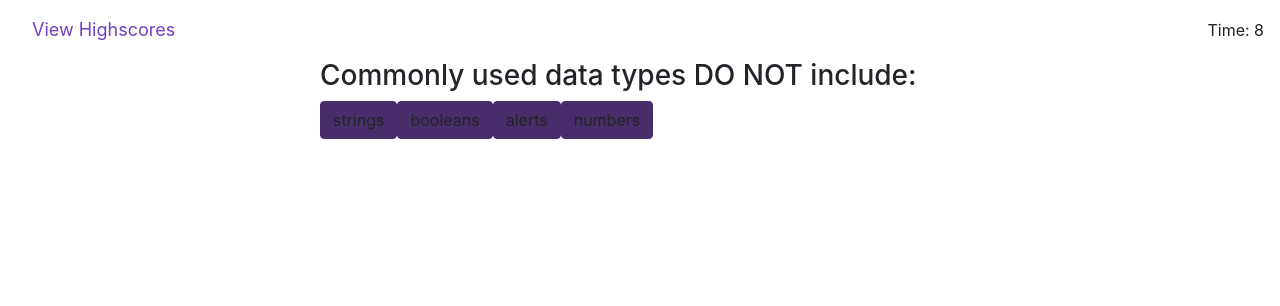
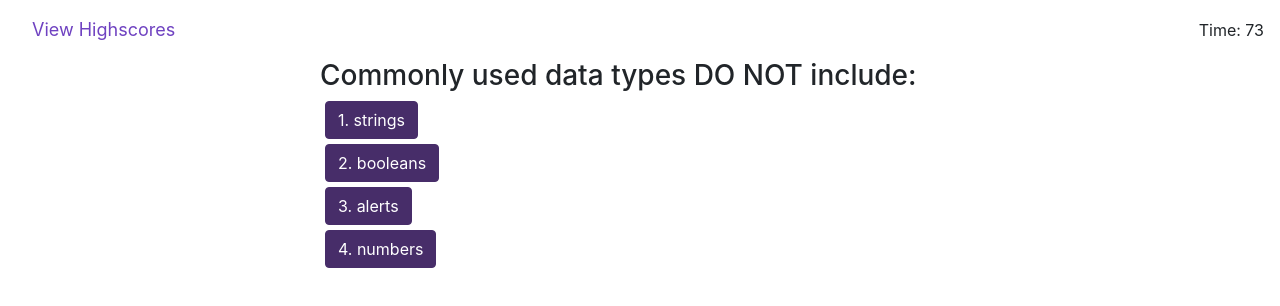
Before and after one commit to thedanitor/JavaScript_Quiz, a plain HTML site: page index.html in a window 1280 px wide. Both pictures are taken after a click on the button "Start Quiz". Drawn offline with nearby package versions, Linux system fonts and the light colour scheme.

Commit message:
Set button styles, added all questions to questionList array.

```diff
--- a/script.js
+++ b/script.js
@@ -2,44 +2,62 @@ var startButton = document.getElementById("start-quiz");
 var cardBodyEl = document.querySelector(".card-body");
 var start = document.getElementById("start-screen");
 var firstQ = document.getElementById("firstQuestion");
-var q1 = document.getElementById("question");
+var currQuest = document.getElementById("question");
 var choiceEl = document.getElementById("questionChoice");
+var time = 75;
+var questionIndex = 0;
 
 var questionList = [
-    {
-      title: "Commonly used data types DO NOT include:",
-      choices: ["strings", "booleans", "alerts", "numbers"],
-      answer: "alerts"
-    },
+    //question 1
     {
         title: "Commonly used data types DO NOT include:",
-        choices: ["strings", "booleans", "alerts", "numbers"],
-        answer: "alerts"
-      }
+        choices: ["1. strings", "2. booleans", "3. alerts", "4. numbers"],
+        answer: "1. alerts"
+    },
+    //question 2
+    {
+        title: "The condition of an if / else statement is enclosed within ___.",
+        choices: ["1. quotes", "2. curly brackets", "3. parentheses", "4. square brackets"],
+        answer: "2. curly brackets"
+    },
+    //question 3
+    {
+        title: "Arrays in JavaScript can be used to store ___.",
+        choices: ["1. numbers and strings", "2. other arrays", "3. booleans", "4. all of the above"],
+        answer: "4. all of the above"
+    },
+    //question 4
+    {
+        title: "String values must be enclosed with ___ when being assigned to variables.",
+        choices: ["1. commas", "2. curly brackets", "3. quotes", "4. parentheses"],
+        answer: "3. quotes"
+    },
+    //question 5
+    {
+        title: "A very useful tool used during development and debugging for printing content to the debugger is:",
+        choices: ["1. JavaScript", "2. terminal / bash", "3. for loops", "4. console.log"],
+        answer: "4. console.log"
+    }
 ]
-var questionIndex = 0;
+
 
 function populateQuestion () {
     var currentQuestion = questionList[questionIndex];
-    console.log(currentQuestion);
+    // console.log(currentQuestion);
 
-    q1.textContent = currentQuestion.title;
-    // choice.innerHTML = "";
-
-
+    currQuest.textContent = currentQuestion.title;
 
     currentQuestion.choices.forEach(function(choice,i){
         //create button
         var qChoice = document.createElement("button");
         // set value of button to choice
         qChoice.setAttribute("value", choice);
-        qChoice.setAttribute("class", "btn");
+        // set class of button to apply CSS styles
+        qChoice.setAttribute("class", "btn choicebtn");
         // set text of button to current choice
         qChoice.textContent = choice;
-        console.log(qChoice);
         // displaying on HTML page
         choiceEl.appendChild(qChoice);
-
     })
 }
 
@@ -49,9 +67,8 @@ function timer () {
     start.setAttribute("class", "hide");
 
     firstQ.removeAttribute("class");
-    // firstQ.textContent = "hi";
     // start time at 75 seconds
-    var time = 10;
+    time = 75;
     // assign timer element to <div class="time">
     var timerEl = document.querySelector(".time");
     // set the text content to "Time: " and display the seconds remaining
@@ -65,7 +82,7 @@ function timer () {
         // when time reaches zero
         if (time === 0) {
             // change text in timer element to nothing
-            timerEl.textContent = "";
+            timerEl.textContent = "Time: 0";
             // clear countdown interval
             clearInterval(countdown);
             // begin score function
--- a/style.css
+++ b/style.css
@@ -10,11 +10,14 @@
 .choicebtn, .btn, .btn-primary:hover, .btn-primary:focus, .btn-primary:active, .btn:active, .btn-primary.active, .open .dropdown-toggle.btn-primary{
     background-color: rgb(71, 45, 105);
     border-color: rgb(71, 45, 105);
+    color: white;
+    margin: 5px;
 }
 
 .btn:hover, .choicebtn:hover {
     background-color: rgb(112, 85, 148);
     border-color: rgb(112, 85, 148);
+    color: white;
 }
 
 .hide {
```
